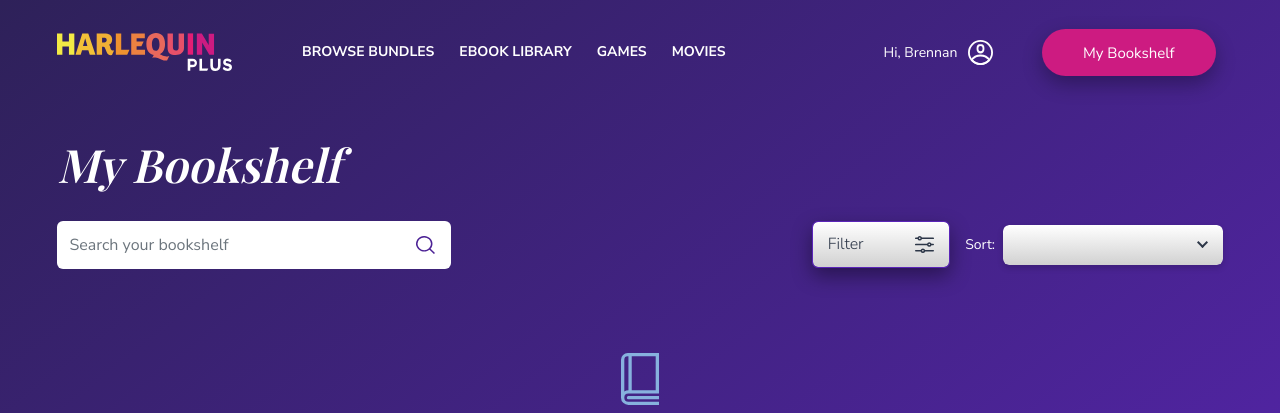
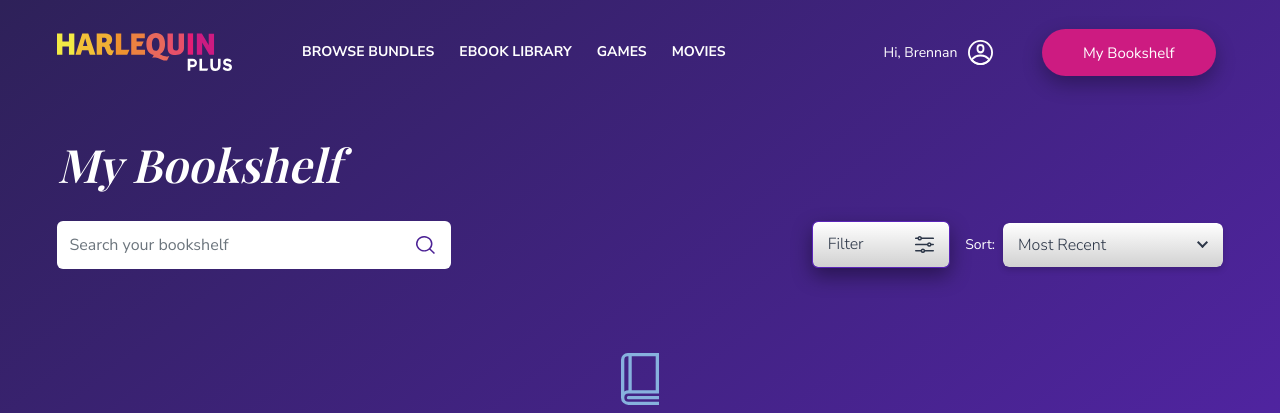
Before and after one commit to sarahwbs/hqn, a Jekyll site: the page built from site/my-bookshelf-empty.html, in a window 1280 px wide. Shown: the top 413 px of the page. Built offline with Jekyll 4.4.1, drawn with Linux system fonts in a browser that asks for light colours; some web fonts are replaced.

Commit message:
Fix select dropdown value

```diff
--- a/site/_includes/select-dropdown.html
+++ b/site/_includes/select-dropdown.html
@@ -34,7 +34,15 @@
         data-val="{{ i }}"
         data-active="{% if include.selected == i %}true{% endif %}"
       >
+        {% if option.value %}
+        <!-- -->
         {{ option.name }}
+        <!-- -->
+        {% else %}
+        <!-- -->
+        {{ option }}
+        <!-- -->
+        {% endif %}
       </a>
     </li>
     {% endfor %}
```
